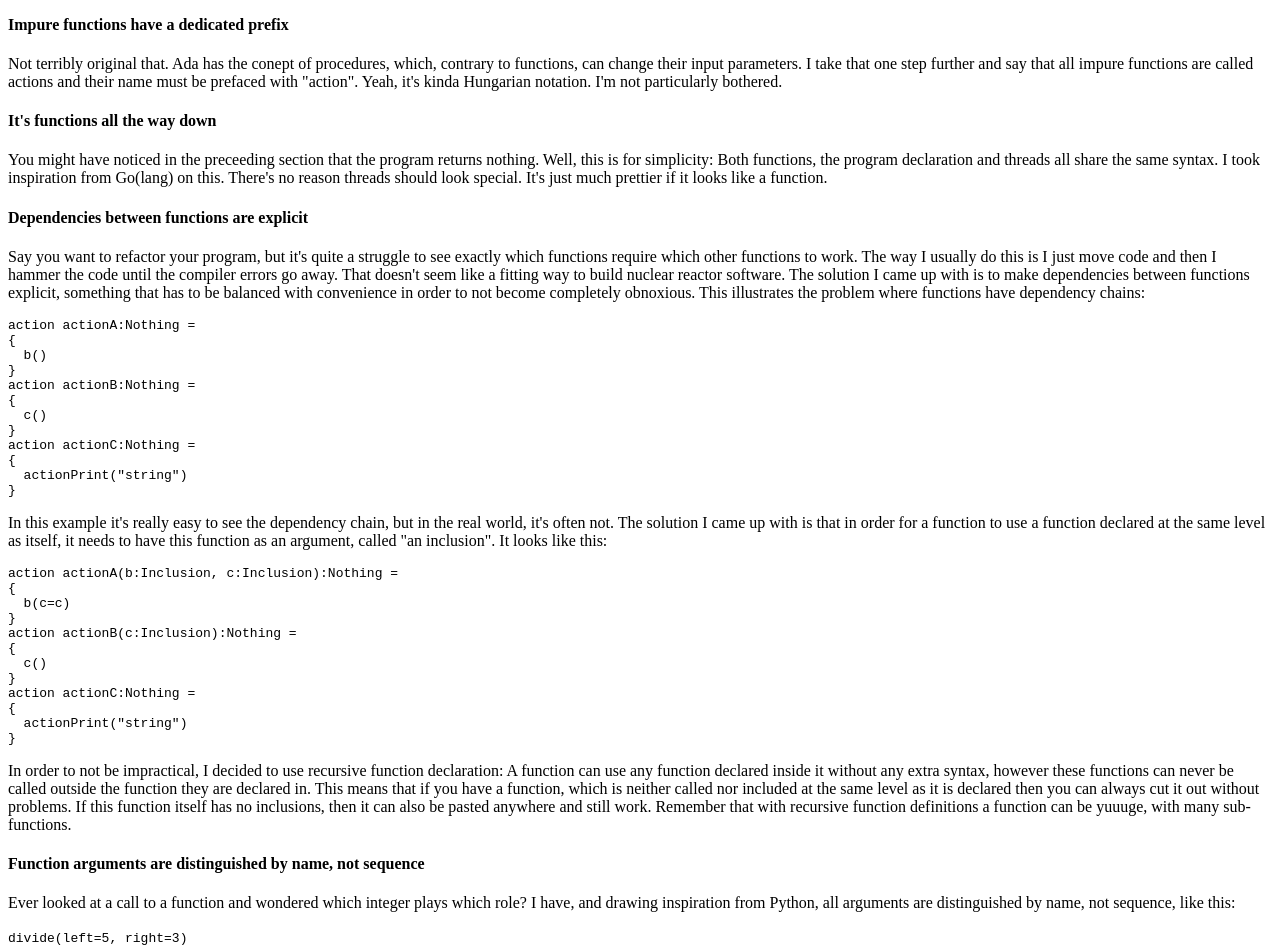
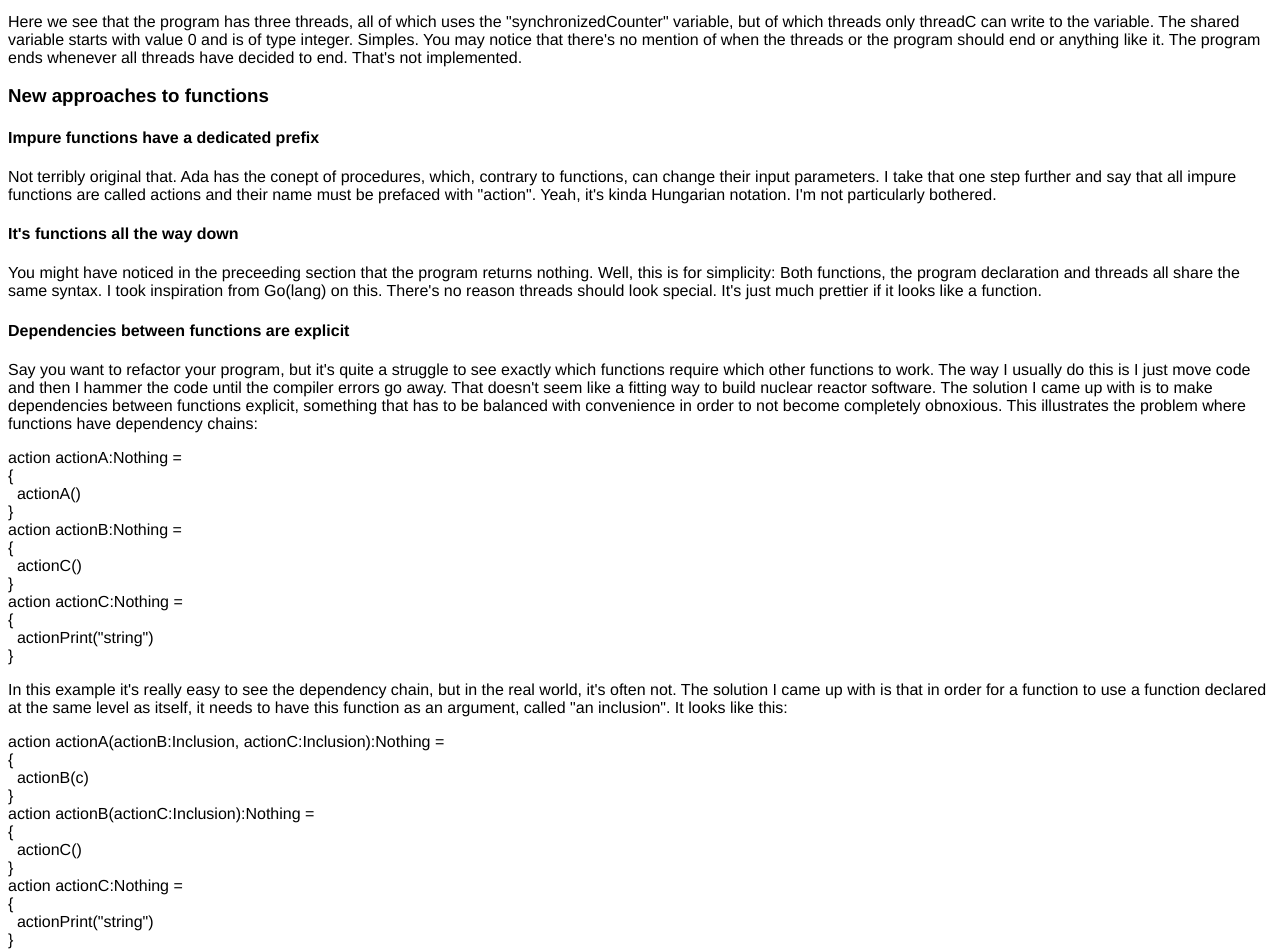
Before and after one commit to tormeh/tormeh.github.io, a plain HTML site: page fumurt.html in a window 1280 px wide. Shown: the part 2579-3531 px from the top of the page. Drawn offline with Linux system fonts and the light colour scheme.

Commit message:
fixed some typos

```diff
--- a/fumurt.html
+++ b/fumurt.html
@@ -1,8 +1,15 @@
 <!DOCTYPE html>
+
 <html>
 <head>
+
     <meta charset="utf-8">
     <meta name="viewport" content="width=device-width, initial-scale=1">
+    <style>
+      * {
+        font-family: Helvetica, Arial, sans-serif;
+      }
+    </style>
 
     <!-- Thanks to "Motherfucking Website" for teaching me how to write this -->
 
@@ -19,8 +26,8 @@
 
 <h2>Introduction</h2>
 <p>Before you skip this introduction, a few words about what you're reading: This language is designed for real-time high-reliability scenarios where ease of programming takes the back seat to correctness and determinism. You can skip ahead if you want to now. </p>
-<p>Still here? Great. I'm Tormod Gjeitnes Hellen. In spring 2015 I made my own programming language for my master thesis. Coming from a real-time/automation background I think I had a fairly rare (though not unique) approach to language design and I thought someone might get some use out of the ideas I came up with during development. Or at least some entertainment. I'm writing this in spring 2016, so I've definitely forgot some details. </p>
-<p>Here I'll explain some of the ideas I came up with when writing my own language. It's preferable to reading the thesis report for most, I would imagine. The thesis report is riddled with academese and passive-voice, and as far as the code quality goes the code generator sucks ass. No, really, I was in a hurry and I'm not exaggerating. Anyway, the thesis with code, bytecode, test files and everything is available here if you want the full-fat or are just allergic to colloquial language: <a href=http://brage.bibsys.no/xmlui/handle/11250/2352463>http://brage.bibsys.no/xmlui/handle/11250/2352463</a></p>
+<p>Still here? Great. I'm Tormod Gjeitnes Hellen. In spring 2015 I made my own programming language for my master thesis. Coming from a real-time/automation background I think I had a fairly rare (though not unique) approach to language design and I thought someone might get some use out of the ideas I came up with during development. Or at least some entertainment. </p>
+<p>Here I'll explain some of the ideas I came up with when writing my own language. It's preferable to reading the thesis report for most, I would imagine. The thesis report is riddled with academese and passive-voice, and as far as the code quality goes the code generator sucks ass. No, really, I was in a hurry and I'm not exaggerating. I'm writing this in spring 2016 and I wrote my thesis on year earlier, so I've definitely forgot some details. The thesis with code, bytecode, test files and everything is available here if you want the full-fat or are just allergic to colloquial language: <a href=http://brage.bibsys.no/xmlui/handle/11250/2352463>http://brage.bibsys.no/xmlui/handle/11250/2352463</a></p>
 
 <h3>Unintentional shortcomings</h3>
 <p> I had one semester and I'm not all that smart or motivated so I didn't have time to do quite a lot. There are no data structures, user defined nor built-in, printing to terminal is the only IO and the standard math operators are replaced with functions that really suck to type. That wasn't intentional. Oh, and it lacks support for multi-file programs. And, you know, lots of other things we take for granted in languages but that weren't the main focus of my thesis. I'll be talking about top threads and underthreads. The underthreads are theoretical as well. </p>
@@ -38,7 +45,7 @@
 <p>More descriptive figure below:</p>
 <img src=archdetailed.png>
 <p>Top threads are here referred to as just "thread". Each shared variable has two copies, and each thread has its own queue of output. Each shared variable have a thread that owns it and can write to it, but all other threads can read it. In the computational phase, the owner thread writes to its own copy of the variable while all other threads read from a public copy. In the communicative phase the public copy is updated with the value of the owner thread's copy. </p>
-<p>Each thread has its own queue of output. This output queue can be added to in the computational phase, and is effected in the communicative phase. The trick is that the queues are effected in a sequence determined at compiler time: Thread 1 goes first, thread 2 thereafter and so on. So output is not only always the same, but it always arrives in the same sequence. But what happens if the queue gets too long and threatens to fill memory completely? The solution would be to make execution of the threads sequential, so no queues would be needed. This isn't implemented and I'm unsure how I woudl do it, honestly. It would probably be easiest to let the programmer give each thread a memory budget, whose breach would trigger the pause of the thread, which could resume execution once all threads whose output are to be effected first have emptied their queues. Then, in such an abnormal situation, output could be effected immediately.</p>
+<p>Each thread has its own queue of output. This output queue can be added to in the computational phase, and is effected in the communicative phase. The trick is that the queues are effected in a sequence determined at compiler time: Thread 1 goes first, thread 2 thereafter and so on. So output is not only always the same, but it always arrives in the same sequence. But what happens if the queue gets too long and threatens to fill memory completely? The solution would be to make execution of the threads sequential, so no queues would be needed. This isn't implemented and I'm unsure how I would do it, honestly. It would probably be easiest to let the programmer give each thread a memory budget, whose breach would trigger the pause of the thread, which could resume execution once all threads whose output are to be effected first have emptied their queues. Then, in such an abnormal situation, output could be effected immediately.</p>
 <p>Input isn't implemented, but the obvious solution to input is to pause the thread for the next communicative phase whenever it requested input and handle it there. </p>
 <p>A nice property of this system is that a top thread is completely isolated in its computational phase and can therefore spawn underthreads during its own execution. The next diagram include them:</p>
 <img src=archdetailedwithmap.png>
@@ -71,11 +78,11 @@ program helloworld:Nothing =
 <pre>
 action actionA:Nothing =
 {
-  b()
+  actionA()
 }
 action actionB:Nothing =
 {
-  c()
+  actionC()
 }
 action actionC:Nothing =
 {
@@ -86,13 +93,13 @@ action actionC:Nothing =
 <p>In this example it's really easy to see the dependency chain, but in the real world, it's often not. The solution I came up with is that in order for a function to use a function declared at the same level as itself, it needs to have this function as an argument, called "an inclusion". It looks like this:</p>
 <code>
 <pre>
-action actionA(b:Inclusion, c:Inclusion):Nothing =
+action actionA(actionB:Inclusion, actionC:Inclusion):Nothing =
 {
-  b(c=c)
+  actionB(c)
 }
-action actionB(c:Inclusion):Nothing =
+action actionB(actionC:Inclusion):Nothing =
 {
-  c()
+  actionC()
 }
 action actionC:Nothing =
 {
```
